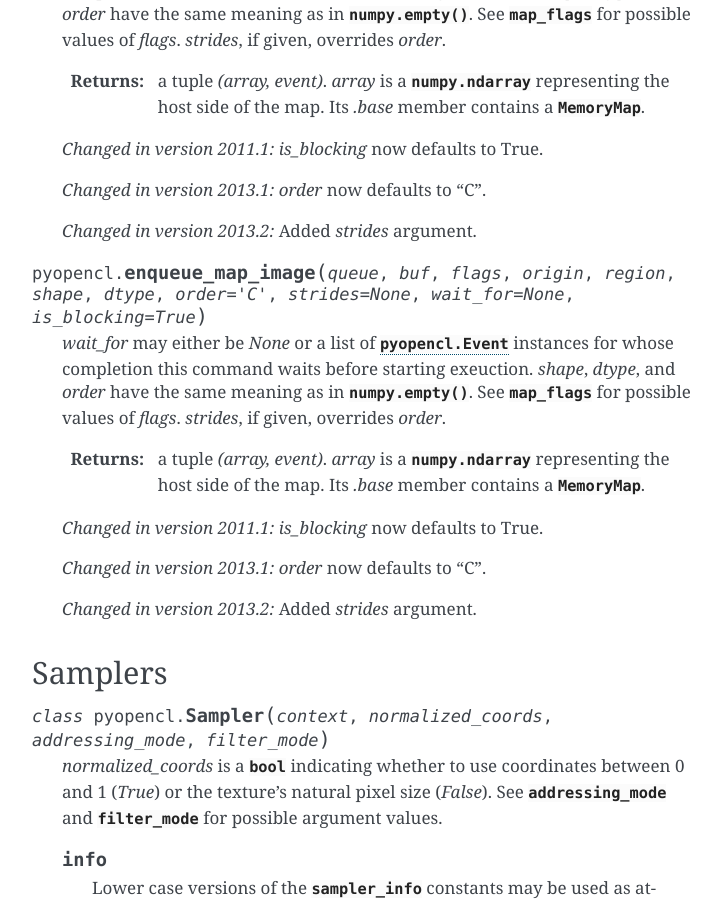
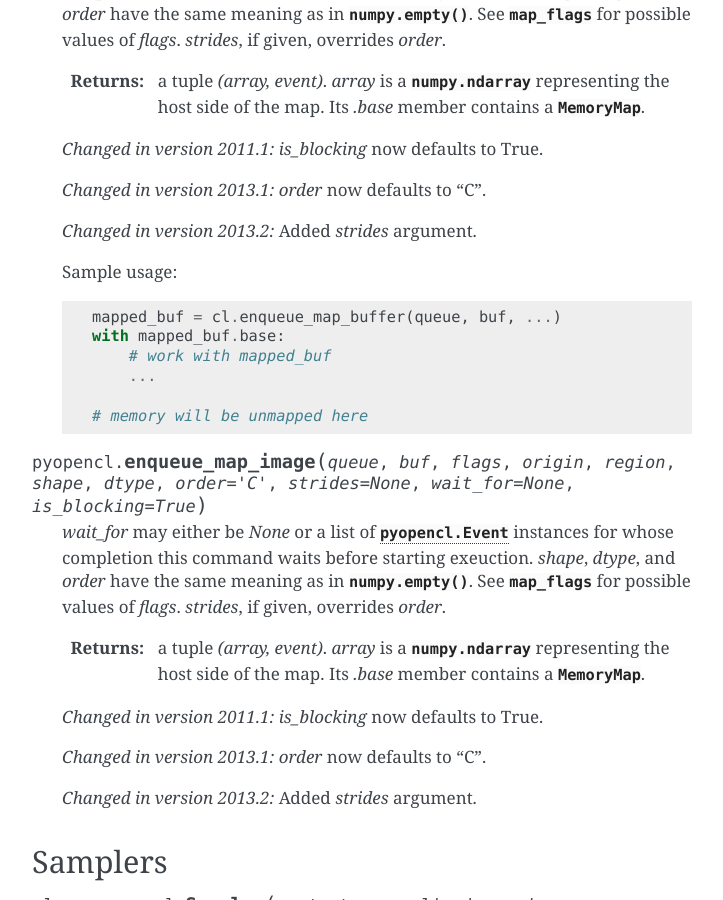
Before and after one commit to inducer/pyopencl, a Sphinx documentation site: the page built from doc/runtime_memory.rst, in a window 1280 px wide and 900 px high, scrolled down 7437 px. Shown: the whole window, without its empty margins (388-1111 px from the left). Built offline with Sphinx 7.4.7, drawn with Linux system fonts in a browser that asks for light colours.

Commit message:
Improve MemoryMap documentation (Closes #185)

```diff
--- a/doc/runtime_memory.rst
+++ b/doc/runtime_memory.rst
@@ -321,6 +321,15 @@ Mapping Memory into Host Address Space
     .. versionchanged:: 2013.2
         Added *strides* argument.
 
+    Sample usage::
+
+        mapped_buf = cl.enqueue_map_buffer(queue, buf, ...)
+        with mapped_buf.base:
+            # work with mapped_buf
+            ...
+
+        # memory will be unmapped here
+
 .. function:: enqueue_map_image(queue, buf, flags, origin, region, shape, dtype, order="C", strides=None, wait_for=None, is_blocking=True)
 
     |explain-waitfor|
```
Also changed, not shown: 1 other file.
